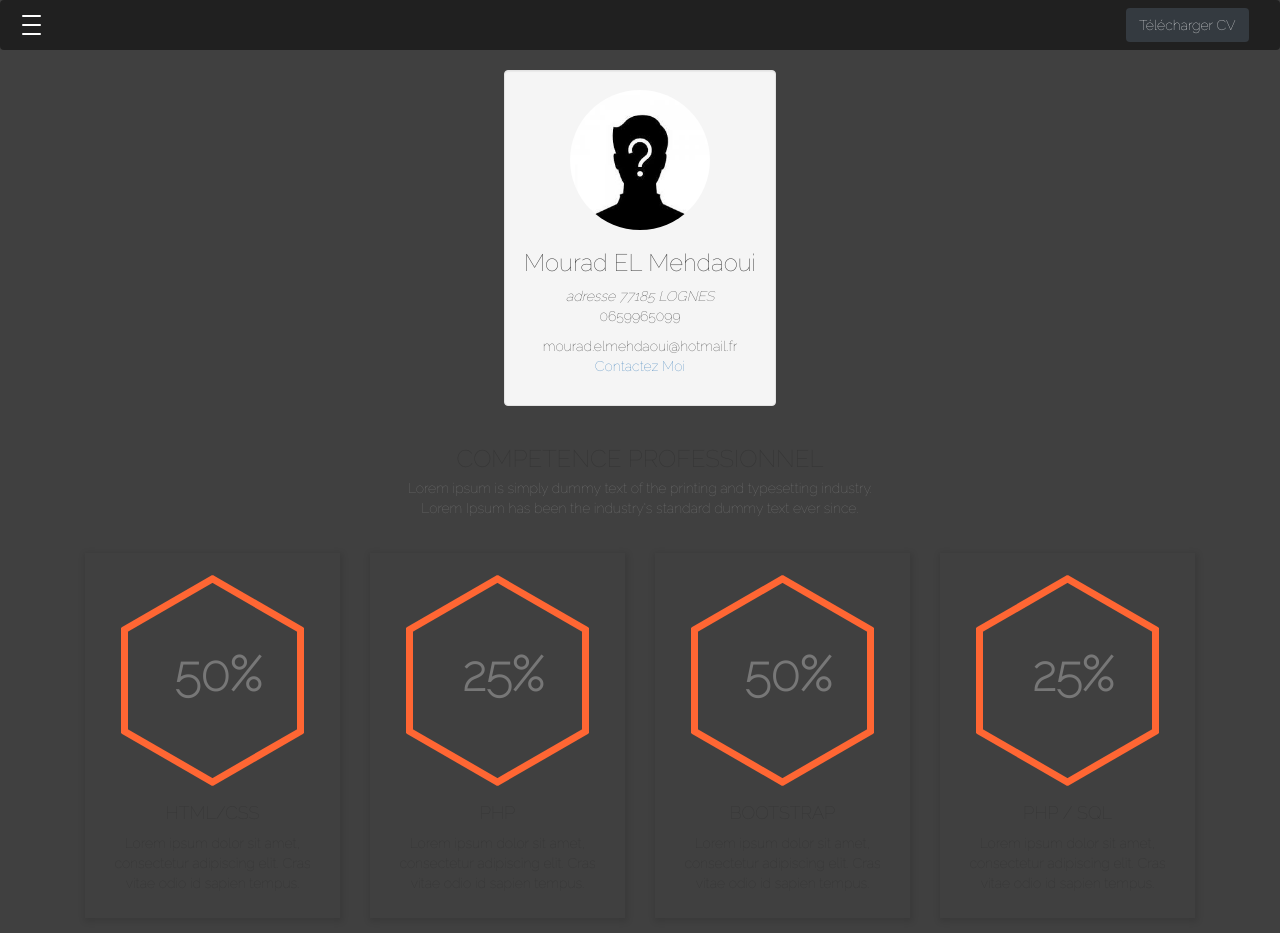
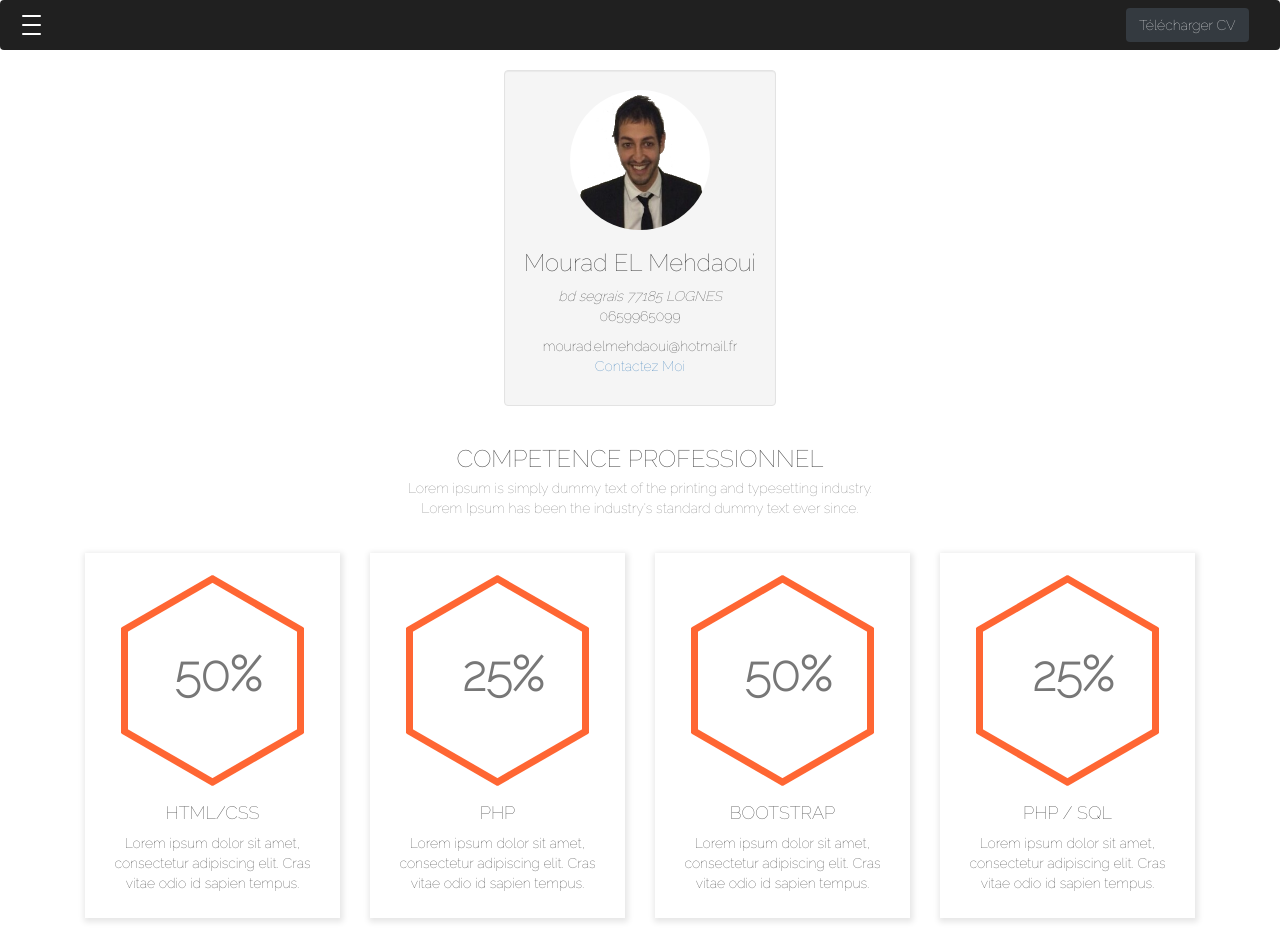
Before and after one commit to mouradelmehdaoui/cours-algo, a PHP site: page /resources/html/about.html in a window 1280 px wide. Run offline with PHP 8.4, Linux system fonts and the light colour scheme; style sheets or scripts are compiled from the project's sources; some libraries are stand-ins or nearby versions.

Commit message:
CV UPDATE 270920

```diff
--- a/cv/resources/css/about.css
+++ b/cv/resources/css/about.css
@@ -5,6 +5,12 @@
 /*==========================================
      Our Skills Style
   ========================================= */
+
+.template {
+
+
+    background-color: white;
+}
 
 
 .well {
--- a/cv/resources/html/about.html
+++ b/cv/resources/html/about.html
@@ -54,9 +54,10 @@
             <br>
             <div class="span3 well">
                 <center>
-                    <a href="#aboutModal" data-toggle="modal"><img src="../images/images.jfif" name="aboutme" width="140" height="140" class="img-circle"></a>
+                    <a href="#aboutModal" data-toggle="modal"><img src="../images/cv.png" name="aboutme" width="140" height="140" class="img-circle"></a>
                     <h3>Mourad EL Mehdaoui</h3>
-                    <em>adresse 77185 LOGNES</em>
+                    <em>bd segrais
+                        77185 LOGNES</em>
                     <p>0659965099</p>
                     <p>mourad.elmehdaoui@hotmail.fr<br><a target="_blank" href="form.html">Contactez Moi </a></p>
                 </center>
```
